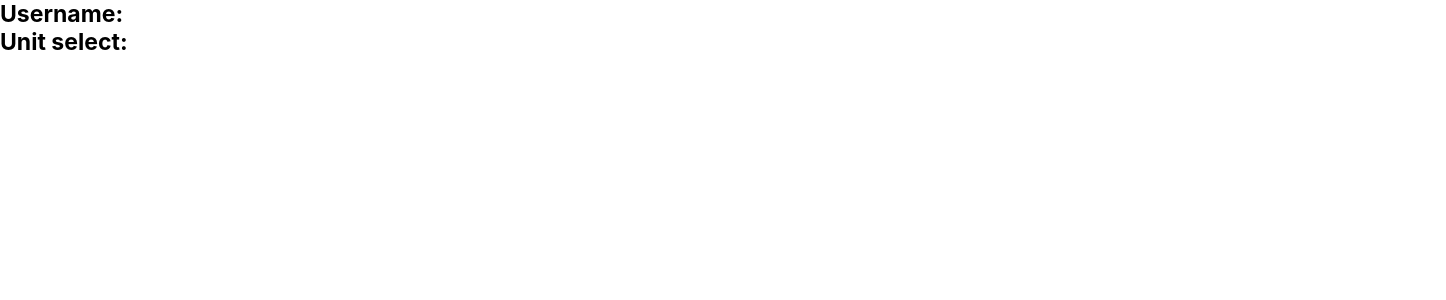
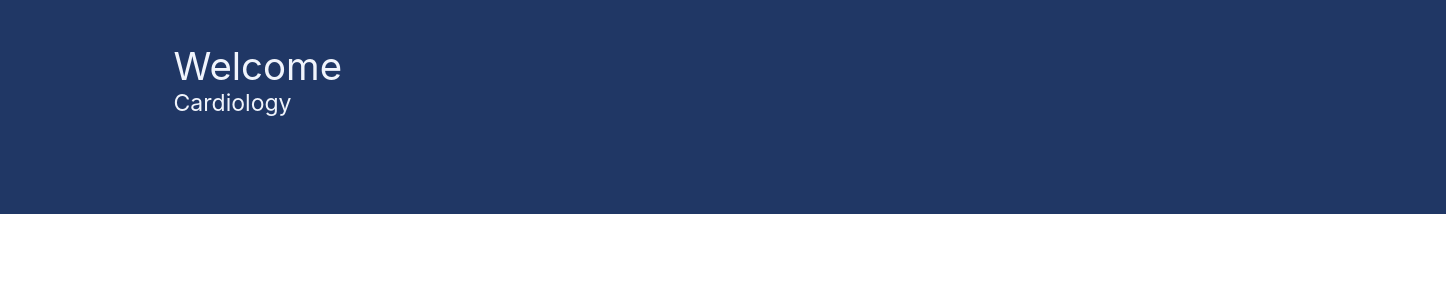
Before and after one commit to CompileWithQureshi/Design-project, a React (Create React App) app: page /admin in a window 1280 px wide. Shown: the top 300 px of the page, 1446 px wide, since content can reach past the window. Built offline with nearby package versions, Linux system fonts and the light colour scheme.

Commit message:
compeleted nav bar

```diff
--- a/src/App.css
+++ b/src/App.css
@@ -18,6 +18,7 @@
   display: grid;
   align-items: center;
   justify-items: center;
+  text-align: center;
 }
 .login-page-header {
   font-size: 24px;
@@ -35,6 +36,8 @@
   display: grid;
   align-items: center;
   justify-items: center;
+  text-align: center;
+
   /* background-color: #203765; */
 }
 .sign-in {
@@ -74,3 +77,22 @@ select {
   color: #ffffff;
   border: none;
 }
+
+.navbar {
+  width: 1446px;
+  background-color: #203765;
+  height: 214px;
+  display: block;
+  align-items: center;
+}
+.nav-hdi {
+  margin-left: 12%;
+  font-size: 2rem;
+  color: #f0f4fc;
+  padding-top: 3%;
+}
+.username {
+  font-weight: bolder;
+  font-size: 2rem;
+  color: #f0f4fc;
+}
--- a/src/components/Adminpage1.jsx
+++ b/src/components/Adminpage1.jsx
@@ -1,21 +1,18 @@
 import React from "react";
+import "../App.css";
 
 const AdminPage = (props) => {
   const { usernames, selects } = (props.location && props.location.datas) || {};
+
   return (
-    <div>
+    <nav className="navbar">
       <div>
-        <div>
-          <strong>Username:</strong>
-          {usernames}
-        </div>
-
-        <div>
-          <strong>Unit select:</strong>
-          {selects}
-        </div>
+        <p className="nav-hdi">
+          Welcome <span className="username"> {usernames}</span>
+          <p>Cardiology</p>
+        </p>
       </div>
-    </div>
+    </nav>
   );
 };
 
```
